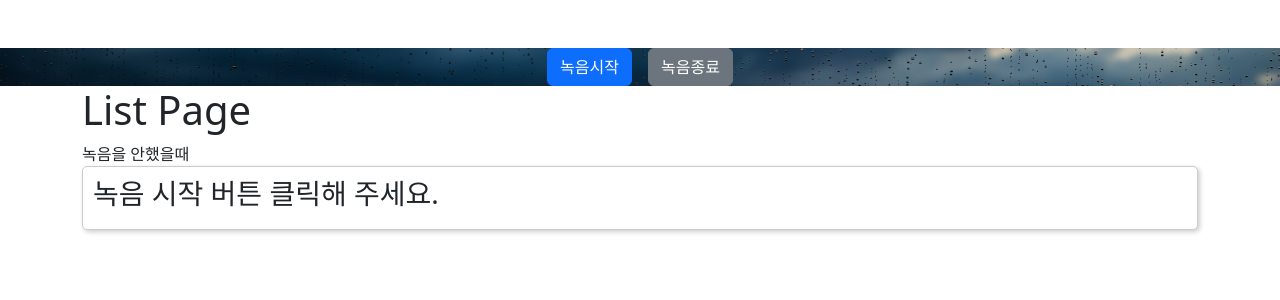
After one commit to multicampusTeamFive/VoiceEmotion, a Django app: template templates/main.html in a window 1280 px wide. The commit adds this page. Shown: the top 300 px of the page. Run offline with Django 4.2, Linux system fonts and the light colour scheme; the template is opened without the code that fills it, so the values that code supplies are empty.

Commit message:
DB 데이터 호출, main페이지 추가

```diff
--- /dev/null
+++ b/templates/main.html
@@ -0,0 +1,20 @@
+{% extends 'base.html' %}
+{% block content %}
+<div class="d-flex justify-content-center mt-5 background-image">
+    <div class="me-3">
+        <a href="{% url 'mainProcess' %}">
+            <button class="btn btn-primary">녹음시작</button>
+        </a>
+    </div>
+    <div>
+        <button class="btn btn-secondary">녹음종료</button>
+    </div>
+</div>
+<div class="container">
+    <h1>List Page</h1>
+    <div>녹음을 안했을때</div>
+    <div class="card justify-content-center">
+        <h3>녹음 시작 버튼 클릭해 주세요.</h3>
+    </div>
+</div>
+{% endblock content %}
--- a/voiceToWav/urls.py
+++ b/voiceToWav/urls.py
@@ -2,5 +2,7 @@ from django.urls import path
 from . import views
 
 urlpatterns = [
-    path('',  views.mainProcess, name='index'),
+    path('', views.main, name='main' ),
+    path('index',  views.mainProcess, name='mainProcess'),
+
 ]
```
Also changed, not shown: templates/index.html (+4 -8 lines), voiceToWav/views.py (+13 -6 lines).
